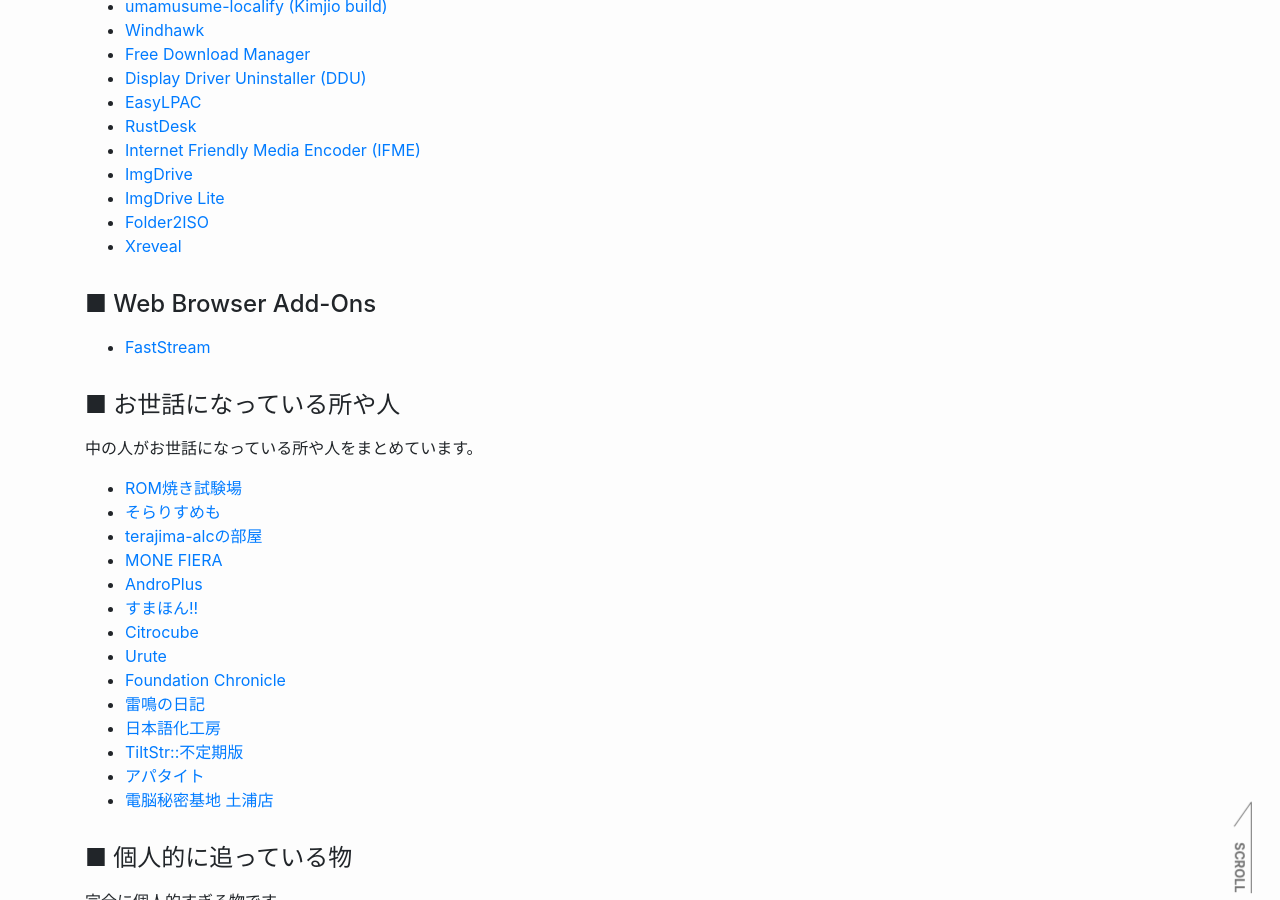
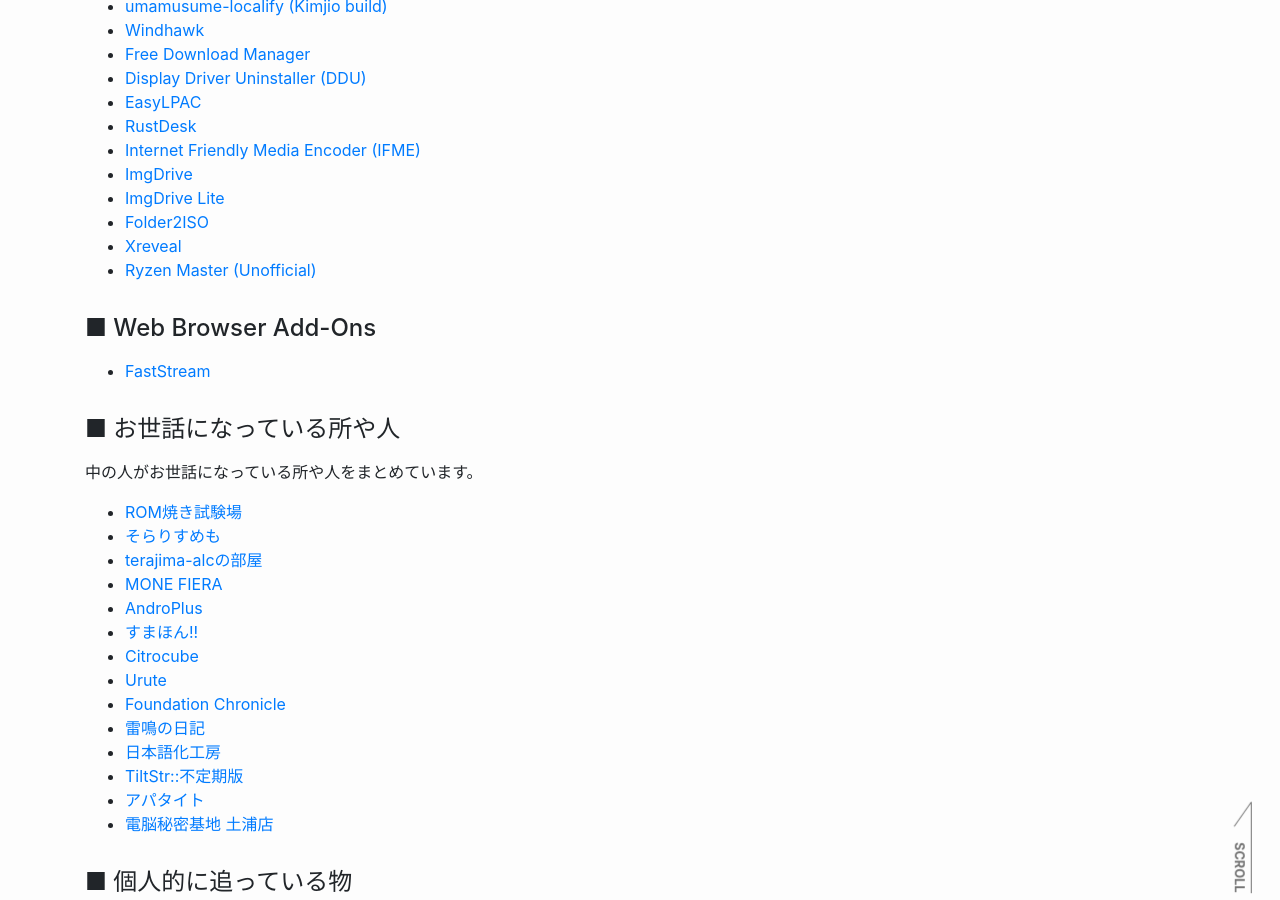
Before and after one commit to reindex-ot/reindex-ot.github.io, a Jekyll site: the page built from link.md, in a window 1280 px wide and 900 px high, scrolled down 1428 px. Built offline with Jekyll 4.4.1, drawn with Linux system fonts in a browser that asks for light colours; some web fonts are replaced.

Commit message:
Update link.md
Signed-off-by: Re*Index. (ot_inc) <32851879+reindex-ot@users.noreply.github.com>

```diff
--- a/link.md
+++ b/link.md
@@ -52,6 +52,7 @@ permalink: /link/
 - [ImgDrive Lite](https://www.yubsoft.com/imgdrivelite/)
 - [Folder2ISO](https://www.yubsoft.com/folder2iso/)
 - [Xreveal](https://www.xreveal.com/)
+- [Ryzen Master (Unofficial)](https://github.com/reindex-ot/RyzenMaster_localization_repo)
 
 #### ■ Web Browser Add-Ons
 
```
